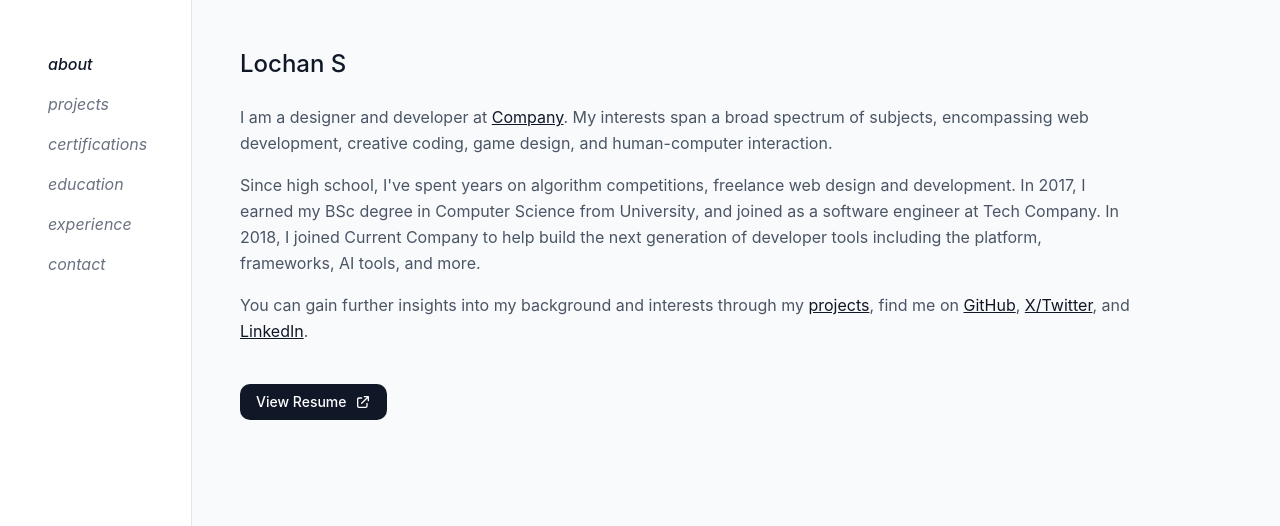
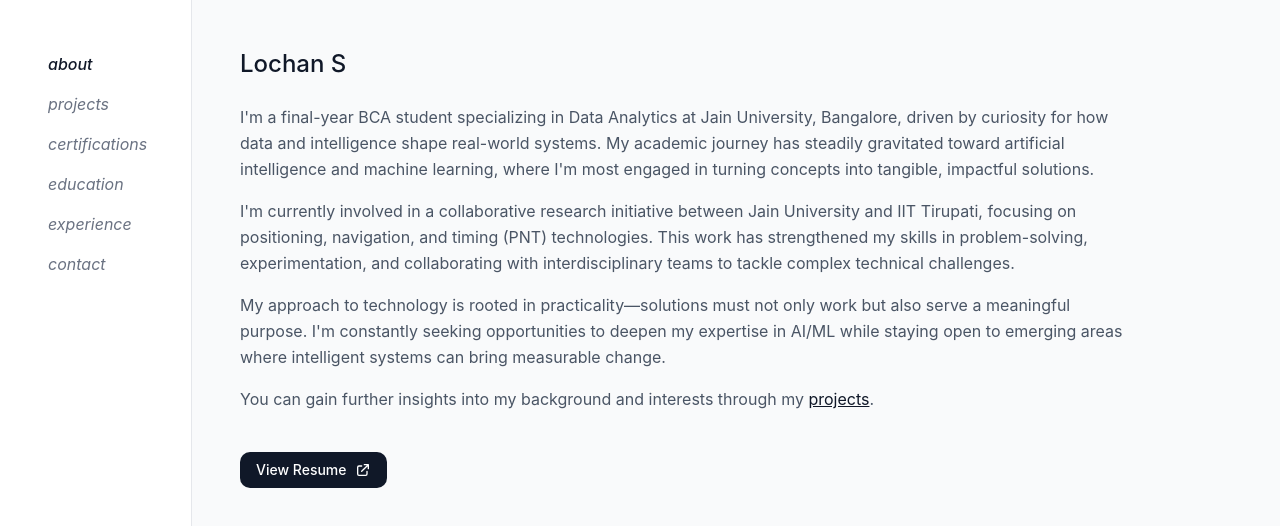
Before and after one commit to lochan144/who, a Next.js app: page / in a window 1280 px wide. Shown: the top 526 px of the page. Built offline with nearby package versions, Linux system fonts and the light colour scheme.

Commit message:
added details inside sections of few

```diff
--- a/app/page.tsx
+++ b/app/page.tsx
@@ -23,36 +23,19 @@ export default function Portfolio() {
             <h1 className="text-2xl font-medium text-gray-900">Lochan S</h1>
             <div className="space-y-4 text-gray-600 text-base leading-relaxed">
               <p>
-                I am a designer and developer at{" "}
-                <Link href="#" className="text-gray-900 underline">
-                  Company
-                </Link>
-                . My interests span a broad spectrum of subjects, encompassing web development, creative coding, game
-                design, and human-computer interaction.
+                I'm a final-year BCA student specializing in Data Analytics at Jain University, Bangalore, driven by curiosity for how data and intelligence shape real-world systems. My academic journey has steadily gravitated toward artificial intelligence and machine learning, where I'm most engaged in turning concepts into tangible, impactful solutions.
               </p>
               <p>
-                Since high school, I've spent years on algorithm competitions, freelance web design and development. In
-                2017, I earned my BSc degree in Computer Science from University, and joined as a software engineer at
-                Tech Company. In 2018, I joined Current Company to help build the next generation of developer tools
-                including the platform, frameworks, AI tools, and more.
+                I'm currently involved in a collaborative research initiative between Jain University and IIT Tirupati, focusing on positioning, navigation, and timing (PNT) technologies. This work has strengthened my skills in problem-solving, experimentation, and collaborating with interdisciplinary teams to tackle complex technical challenges.
+              </p>
+              <p>
+                My approach to technology is rooted in practicality—solutions must not only work but also serve a meaningful purpose. I'm constantly seeking opportunities to deepen my expertise in AI/ML while staying open to emerging areas where intelligent systems can bring measurable change.
               </p>
               <p>
                 You can gain further insights into my background and interests through my{" "}
                 <button onClick={() => setActiveSection("projects")} className="text-gray-900 underline">
                   projects
                 </button>
-                , find me on{" "}
-                <Link href="#" className="text-gray-900 underline">
-                  GitHub
-                </Link>
-                ,{" "}
-                <Link href="#" className="text-gray-900 underline">
-                  X/Twitter
-                </Link>
-                , and{" "}
-                <Link href="#" className="text-gray-900 underline">
-                  LinkedIn
-                </Link>
                 .
               </p>
             </div>
@@ -174,28 +157,24 @@ export default function Portfolio() {
 
             <div className="space-y-8">
               <div className="space-y-2">
-                <h2 className="text-lg font-medium text-gray-900">Master of Science in Computer Science</h2>
-                <p className="text-gray-600 text-base">Stanford University • 2019-2021</p>
+                <h2 className="text-lg font-medium text-gray-900">Bachelor of Computer Applications</h2>
+                <p className="text-gray-600 text-base">Jain Deemed-to-be University • Expected Graduation: May 2027</p>
                 <p className="text-gray-600 text-base leading-relaxed">
-                  Specialized in Human-Computer Interaction and Machine Learning. Thesis on "Improving User Experience
-                  in AI-Powered Applications through Adaptive Interfaces." GPA: 3.9/4.0
+                  Currently pursuing BCA with specialization in Data Analytics. Focus on building strong foundations in computer science fundamentals while exploring data-driven solutions and artificial intelligence applications.
+                </p>
+                <p className="text-gray-600 text-base leading-relaxed">
+                  <span className="font-medium">Relevant Coursework:</span> CS Fundamentals, Software Engineering, Database Management System, Data Analytics
                 </p>
               </div>
 
               <div className="space-y-2">
-                <h2 className="text-lg font-medium text-gray-900">Bachelor of Science in Computer Science</h2>
-                <p className="text-gray-600 text-base">University of California, Berkeley • 2015-2019</p>
+                <h2 className="text-lg font-medium text-gray-900">Higher Secondary Education (11th & 12th Commerce)</h2>
+                <p className="text-gray-600 text-base">MES Kishore Kendra • 2021-2023</p>
                 <p className="text-gray-600 text-base leading-relaxed">
-                  Graduated Magna Cum Laude with focus on Software Engineering and Data Structures. Active member of the
-                  Computer Science Honor Society and ACM student chapter. GPA: 3.8/4.0
+                  Completed higher secondary education with a commerce background. This diverse foundation provided analytical thinking skills and business acumen that complement my technical studies.
                 </p>
-              </div>
-
-              <div className="space-y-2">
-                <h2 className="text-lg font-medium text-gray-900">Relevant Coursework</h2>
                 <p className="text-gray-600 text-base leading-relaxed">
-                  Data Structures & Algorithms, Software Engineering, Database Systems, Machine Learning, Human-Computer
-                  Interaction, Web Development, Mobile App Development, Computer Networks, Operating Systems
+                  <span className="font-medium">Subjects:</span> Computer Science, Statistics, Business Studies, Accountancy
                 </p>
               </div>
             </div>
@@ -207,37 +186,31 @@ export default function Portfolio() {
           <div className="space-y-8">
             <h1 className="text-2xl font-medium text-gray-900">Experience</h1>
             <p className="text-gray-600 text-base leading-relaxed">
-              My professional journey and the roles that have shaped my expertise in software development and design.
+              My professional journey and research experiences that have shaped my expertise in technology, sustainability, and advanced research applications.
             </p>
 
             <div className="space-y-10">
               <div className="space-y-3">
-                <h2 className="text-lg font-medium text-gray-900">Senior Full Stack Developer</h2>
-                <p className="text-gray-600 text-base">Tech Innovations Inc. • 2022 - Present</p>
+                <h2 className="text-lg font-medium text-gray-900">Summer Research Intern, STAR-PNT Program</h2>
+                <p className="text-gray-600 text-base">Indian Institute of Technology, Tirupati • July 2024 - Present</p>
                 <p className="text-gray-600 text-base leading-relaxed">
-                  Lead development of scalable web applications serving 100K+ users. Architect and implement
-                  microservices using Node.js, React, and AWS. Mentor junior developers and collaborate with
-                  cross-functional teams to deliver high-quality products on time.
+                  Selected for the prestigious STAR-PNT Summer Internship Program, engaging in cutting-edge research at the intersection of satellite navigation, embedded systems, and signal intelligence. Working under guidance from leading faculty in Positioning, Navigation, and Tracking (PNT) systems, contributing to advanced research initiatives in collaboration between IIT Tirupati and Jain University.
                 </p>
               </div>
 
               <div className="space-y-3">
-                <h2 className="text-lg font-medium text-gray-900">Software Engineer</h2>
-                <p className="text-gray-600 text-base">Digital Solutions Corp. • 2020 - 2022</p>
+                <h2 className="text-lg font-medium text-gray-900">Frontend Developer</h2>
+                <p className="text-gray-600 text-base">GenX Reality • January 2025 - July 2025 (Remote)</p>
                 <p className="text-gray-600 text-base leading-relaxed">
-                  Developed and maintained multiple client-facing applications using React, TypeScript, and Python.
-                  Improved application performance by 40% through code optimization and database query improvements.
-                  Collaborated with UX designers to implement responsive and accessible user interfaces.
+                  Built a comprehensive landing page for the company, ensuring modern and user-friendly interface design. Contributed to AI/ML initiatives in augmented reality (AR) and virtual reality (VR) applications, supporting the development of immersive experiences. Additionally managed social media accounts to enhance online presence and engagement, demonstrating versatility in both technical development and digital marketing domains.
                 </p>
               </div>
 
               <div className="space-y-3">
-                <h2 className="text-lg font-medium text-gray-900">Frontend Developer Intern</h2>
-                <p className="text-gray-600 text-base">StartupXYZ • Summer 2019</p>
+                <h2 className="text-lg font-medium text-gray-900">Intern, Green Internship Program</h2>
+                <p className="text-gray-600 text-base">1M1B (1 Million for 1 Billion) • December 2024 - February 2025 (Remote)</p>
                 <p className="text-gray-600 text-base leading-relaxed">
-                  Built responsive web components using React and CSS. Participated in agile development processes and
-                  contributed to the company's main product used by thousands of customers. Gained experience in version
-                  control, testing, and deployment practices.
+                  Led sustainability campaigns that secured 50+ pledges while promoting green practices across various platforms. Conducted comprehensive energy audits and provided strategic waste-reduction recommendations for campus sustainability initiatives. Built an entire Tableau dashboard for tracking and visualizing key sustainability metrics, enabling data-driven decision making for environmental initiatives. Collaborated effectively with cross-functional teams to deliver projects on schedule while developing strong stakeholder engagement capabilities.
                 </p>
               </div>
             </div>
```
